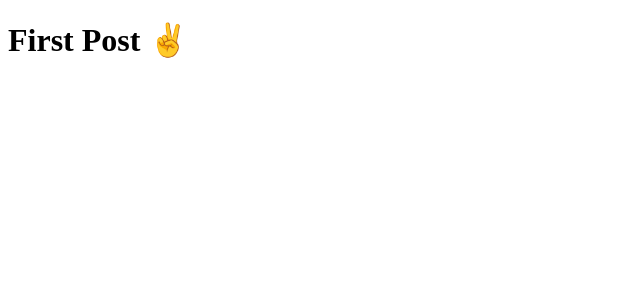
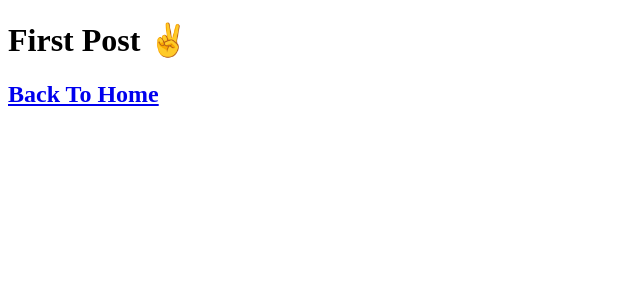
Before and after one commit to CarlosViniMSouza/nextjs-blog-template, a Next.js app in the folder nextjs-blog/: page /posts/first-post in a window 1280 px wide. Shown: the top 300 px of the page, without its empty margins (0-640 px from the left). Built offline with nearby package versions, Linux system fonts and the light colour scheme.

Commit message:
Navigate Between Pages -> made

```diff
--- a/nextjs-blog/pages/index.js
+++ b/nextjs-blog/pages/index.js
@@ -1,4 +1,5 @@
 import Head from 'next/head'
+import Link from 'next/link'
 
 export default function Home() {
   return (
@@ -10,7 +11,10 @@ export default function Home() {
 
       <main>
         <h1 className="title">
-          Learn <a href="https://nextjs.org">Next.js!</a>
+          Study{' '}
+          <Link href="posts/first-post">
+            <a>NextJS</a>
+          </Link>
         </h1>
 
         <p className="description">
--- a/nextjs-blog/pages/posts/first-post.js
+++ b/nextjs-blog/pages/posts/first-post.js
@@ -1,4 +1,6 @@
-/*
+import Link from 'next/link'
+
+/* Part1
 Pages in Next.js
 
   In Next.js, a page is a React Component exported from a file in the pages directory.
@@ -13,10 +15,19 @@ Pages in Next.js
 
 // Create a file called `first-post.js` inside the posts directory with the following content:
 export default function FirstPost() {
-  return <h1>First Post ✌️</h1>
+  return (
+    <>
+      <h1>First Post ✌️</h1>
+      <h2>
+        <Link href="/">
+          <a>Back To Home</a>
+        </Link>
+      </h2>
+    </>
+  )
 }
 
-/*
+/* Part1
 This is how you can create different pages in Next.js.
 
 Simply create a JS file under the pages directory, and the path to the file becomes the URL path.
@@ -25,3 +36,9 @@ In a way, this is similar to building websites using HTML or PHP files. Instead
 
 Let's add a link to the newly added page so that we can navigate to it from the homepage.
 */
+
+/* Part2
+As you can see, the Link component is similar to using <a> tags, but instead of <a href="…">, you use <Link href="…"> and put an <a> tag inside.
+
+Let’s check to see if it works. You should now have a link on each page, allowing you to go back and forth:
+*/
```
Also changed, not shown: 1 other file (tests, documents, lock files or other folders).
